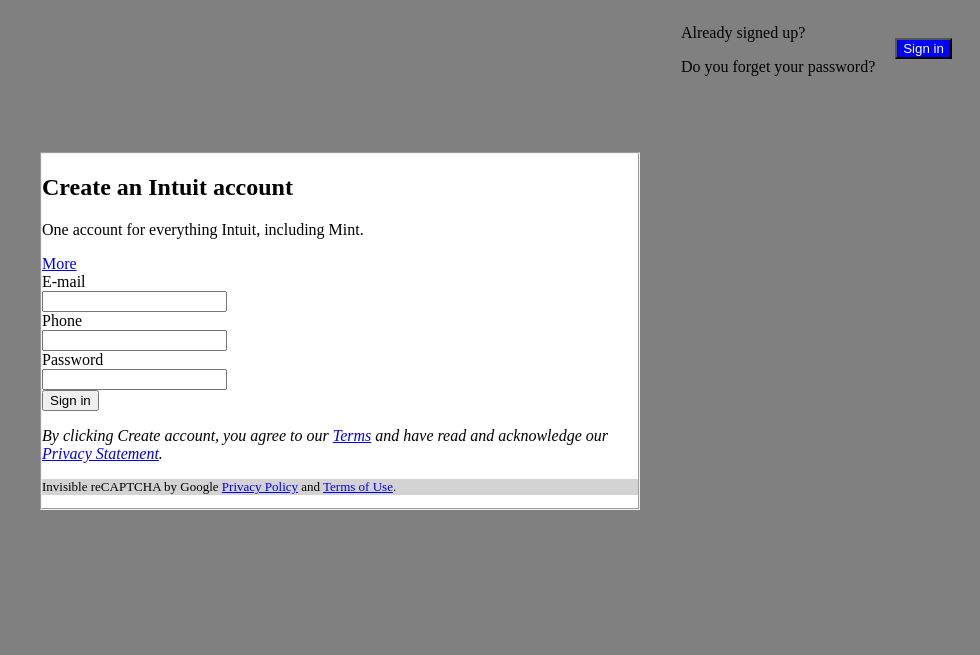
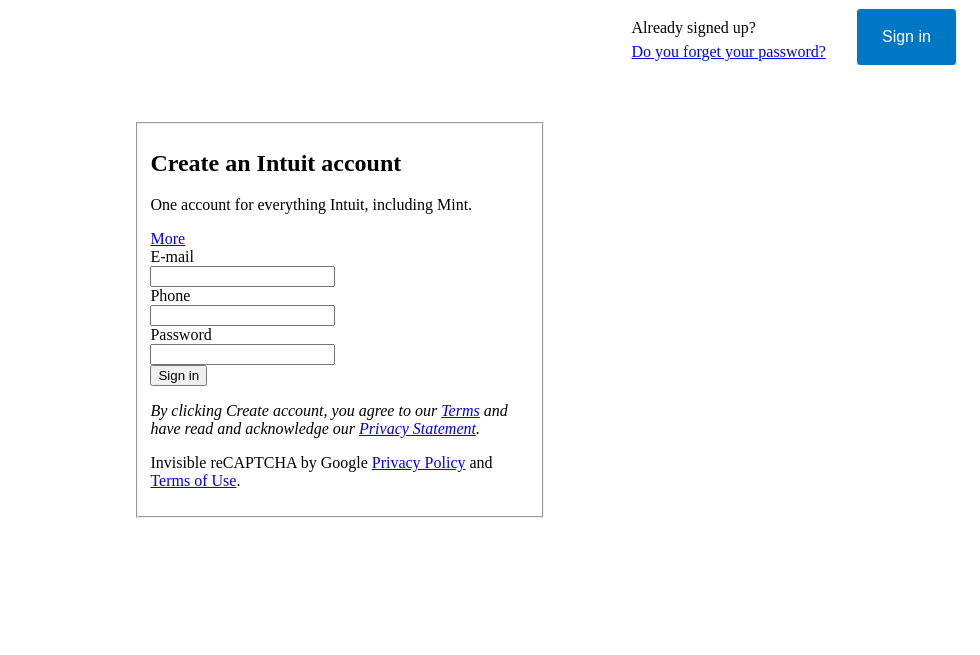
Before and after one commit to AlduLonghi/SignUpPage, a plain HTML site: page index.html in a window 1280 px wide. Shown: the whole page, without its empty margins (300-1280 px from the left). Drawn offline with Linux system fonts and the light colour scheme.

Commit message:
Nav is added form is added

```diff
--- a/index.html
+++ b/index.html
@@ -11,7 +11,7 @@
         <div class="infoBar">
             <div>
                 <p>Already signed up?</p>
-                <p>Do you forget your password?</p>
+                <a href="www.facebook.com"><p>Do you forget your password?</p></a>
             </div>
             <div class="inputbutton">
                 <input type="button" name="signin" value="Sign in"/>
--- a/style.css
+++ b/style.css
@@ -1,57 +1,42 @@
-body {
-    background-color: grey;
+.infoBar {
+    display: flex;
+    width: 100%;
+    justify-content: flex-end;
 }
 
-header {
-    display: flex;
-    justify-content: flex-end;
+.infoBar>div {
+    padding: 0 15px;
 }
-.infoBar {
-    display: flex;
-    justify-content: space-between;
 
+.infoBar div p {
+    line-height: 0.5;
 }
+
 .inputbutton {
-    height: 25px;
-    margin: auto 20px;
+    width: 8%;
 }
 
 .inputbutton input {
-    background-color: blue;
+    height: 90%;
+    width: 100%;
+    background-color: #0077C5;
     color: white;
+    border-radius: 4px;
+    border: 1px solid;
+    font-size: 16px;
 }
 
-.form-footer p {
-    font-size: small;
-}
-
-.form-content {
-    display: inline-block;
-    flex-direction: column;
+main {
+    margin-top: 50px;
 }
 
 form {
-    width: 600px;
-    height: 500px;
-    margin-top: 60px;
+    display: flex;
+    flex-wrap: wrap;
+    flex-direction: column;
+    align-items: center;
 }
 
-form fieldset {
-    background-color: white;
+fieldset{
+    width: 30%;
 }
-
-main section {
-    display: flex;
-    justify-content: center;
-}
-
-.form-footer {
-    height: 100%;
-    width: 100%;
-    background-color: lightgray;
-}
-
-fieldset {
-    margin: 0;
-    padding: 0;
-}
```
Also changed, not shown: assets/lock.jpg (added).
